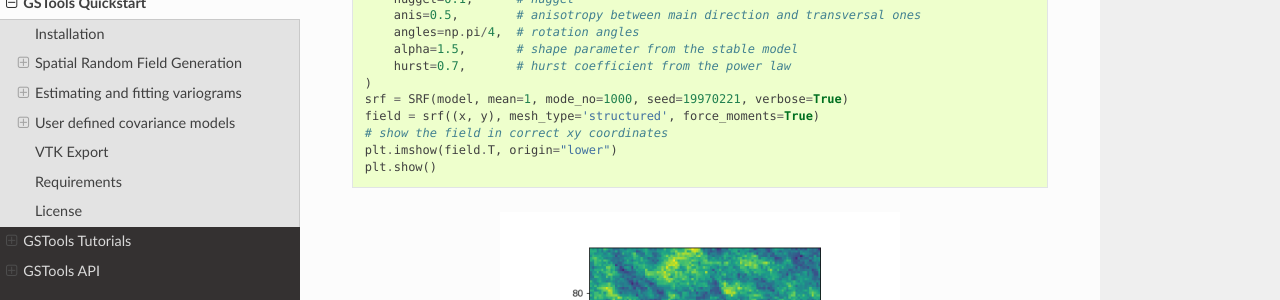
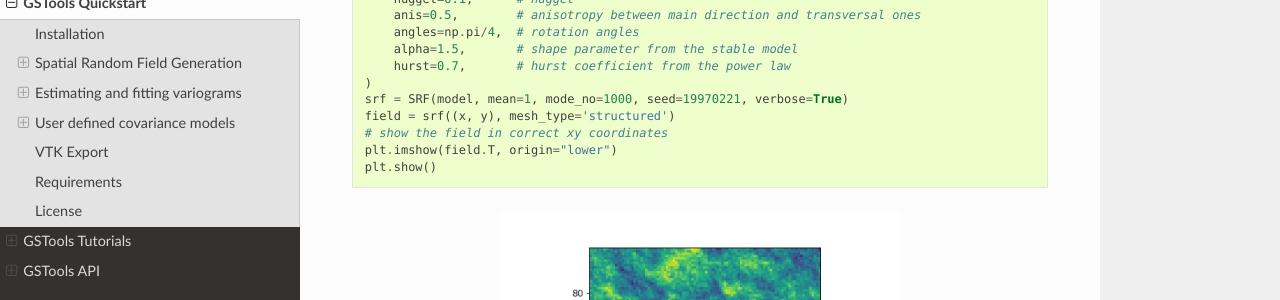
Before and after one commit to GeoStat-Framework/GSTools, a Sphinx documentation site: the page built from docs/source/index.rst, in a window 1280 px wide and 900 px high, scrolled down 2077 px. Shown: the part 151-451 px from the top of the window. Built offline with Sphinx 7.4.7 and the Read the Docs theme 2.0.0, drawn with Linux system fonts in a browser that asks for light colours; formulas are drawn with MathJax 3.

Commit message:
updated doc

```diff
--- a/docs/source/index.rst
+++ b/docs/source/index.rst
@@ -112,7 +112,7 @@ For :math:`\ell_{\mathrm{low}}=0` this results in:
         hurst=0.7,       # hurst coefficient from the power law
     )
     srf = SRF(model, mean=1, mode_no=1000, seed=19970221, verbose=True)
-    field = srf((x, y), mesh_type='structured', force_moments=True)
+    field = srf((x, y), mesh_type='structured')
     # show the field in correct xy coordinates
     plt.imshow(field.T, origin="lower")
     plt.show()
```
